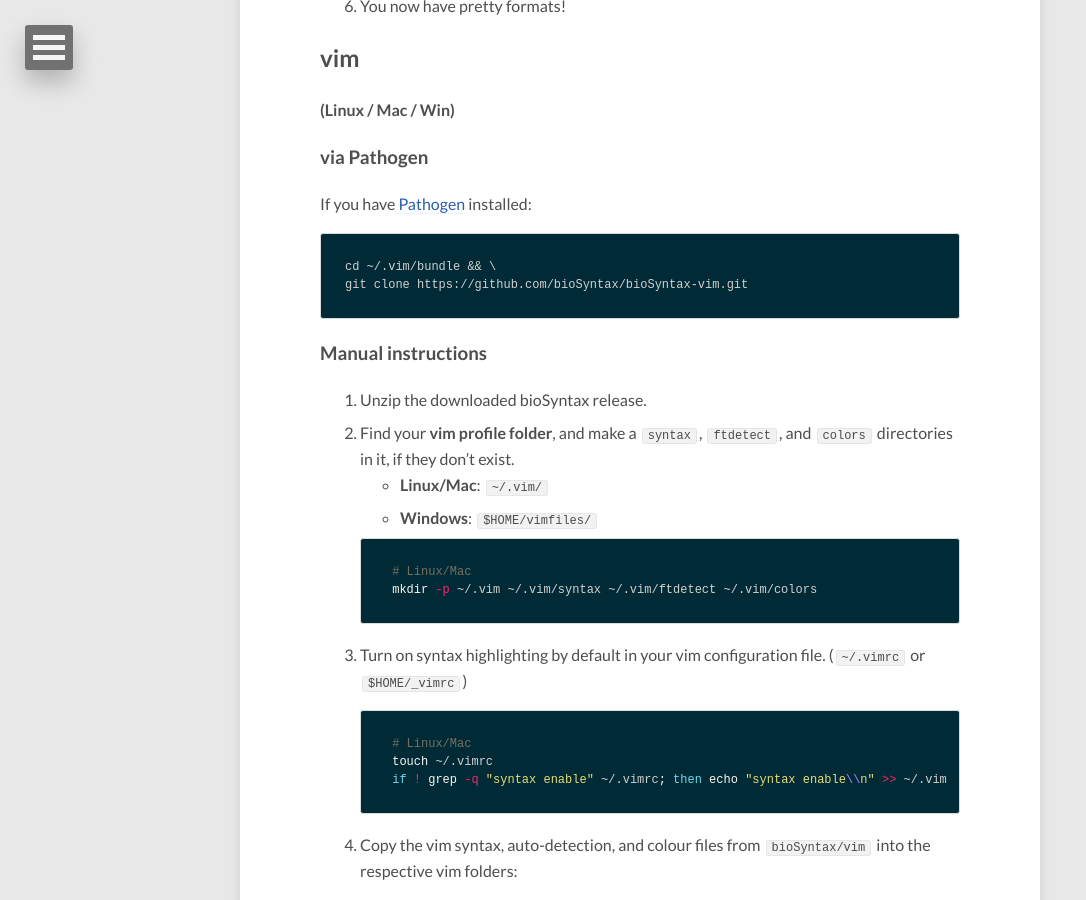
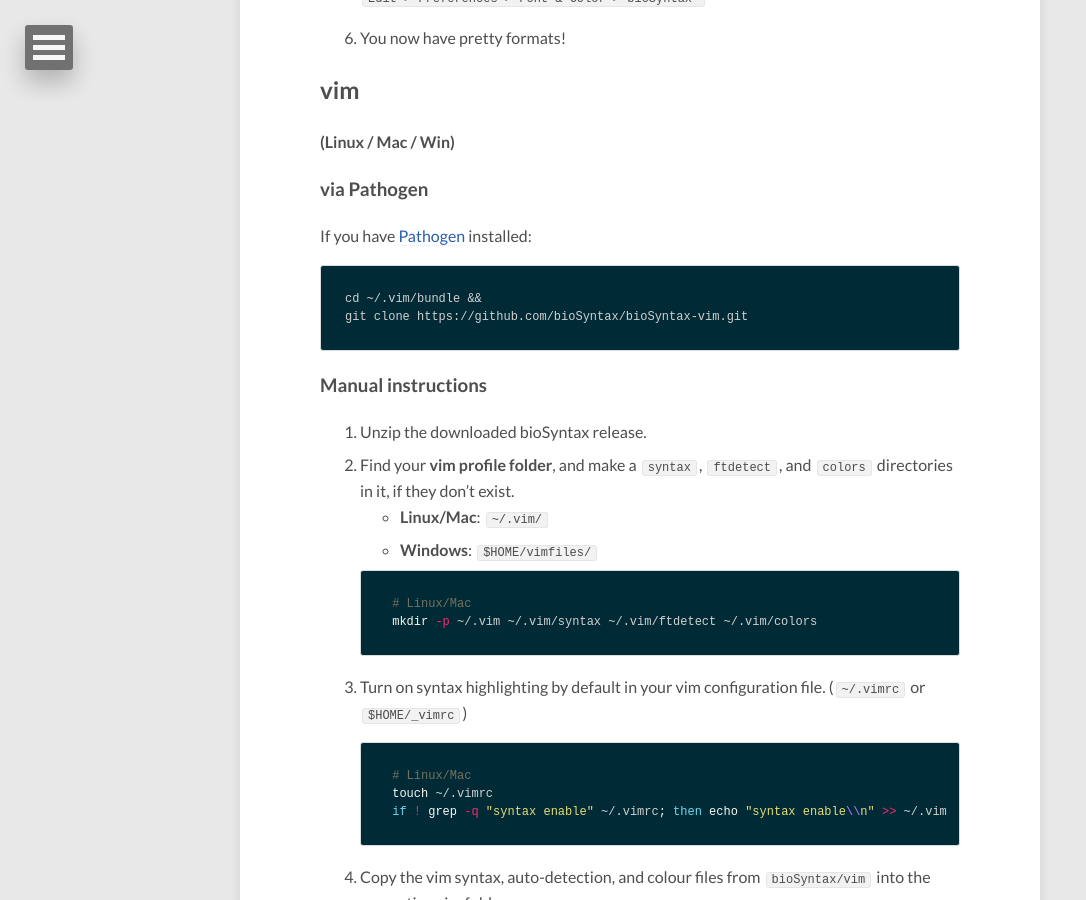
Before and after one commit to bioSyntax/bioSyntax-site, a Jekyll site: the page built from install.md, in a window 1280 px wide and 900 px high, scrolled down 3061 px. Shown: the whole window, without its empty margins (0-1086 px from the left). Built offline with Jekyll 4.4.1, drawn with Linux system fonts in a browser that asks for light colours; nearby versions of some CDN libraries.

````diff
--- a/install.md
+++ b/install.md
@@ -45,7 +45,7 @@ bioSyntax comes with a handy installation script. Simply download the latest rel
 
 	```
 	mv Color%20Scheme%20-%20bioSyntax.sublime-package \
-	   Color\ Scheme\ -\ bioSyntax.sublime-package
+	Color\ Scheme\ -\ bioSyntax.sublime-package
 	```
 	{: .language-bash}
 
@@ -70,6 +70,7 @@ bioSyntax comes with a handy installation script. Simply download the latest rel
 
 
 5. Restart **Sublime** and select the bioSyntax (bioMonokai) theme.
+
 	`Preferences > Color Scheme > bioMonokai`
 
 6. Formats should auto-detect; you can select a specific syntax at the drop-menu at the bottom-right corner of the window (e.g. Plain Text)
@@ -106,6 +107,7 @@ If not, follow the manual installation instructions below:
 	{: .language-bash}
 
 4. Restart `gedit` and select the bioSyntax theme
+
 	`Edit > Preferences > Font & Color > bioSyntax'`
 
 5.  You now have pretty formats!
@@ -118,7 +120,7 @@ If not, follow the manual installation instructions below:
 If you have [Pathogen](https://github.com/tpope/vim-pathogen) installed:
 
 ```
-cd ~/.vim/bundle && \
+cd ~/.vim/bundle &&
 git clone https://github.com/bioSyntax/bioSyntax-vim.git
 ```
 {: .langauge-bash}
@@ -167,9 +169,9 @@ git clone https://github.com/bioSyntax/bioSyntax-vim.git
 	```
 	which -s brew
 	if [[ $? != 0 ]] ; then
-    	ruby -e "$(curl -fsSL https://raw.githubusercontent.com/Homebrew/install/master/install)"
+		ruby -e "$(curl -fsSL https://raw.githubusercontent.com/Homebrew/install/master/install)"
 	else
-    	brew update
+		brew update
 	fi
 	```
 	{: .language-bash}
@@ -212,7 +214,7 @@ git clone https://github.com/bioSyntax/bioSyntax-vim.git
 	```
 	# Ubuntu
 	sudo cp $bioSyntax/less/src-hilite-lesspipe_BIO.sh \
-	        /usr/share/source-highlight/src-hilite-lesspipe.sh
+	/usr/share/source-highlight/src-hilite-lesspipe.sh
 
 	sudo chmod 755 /usr/share/source-highlight/src-hilite-lesspipe.sh
 	```
````
